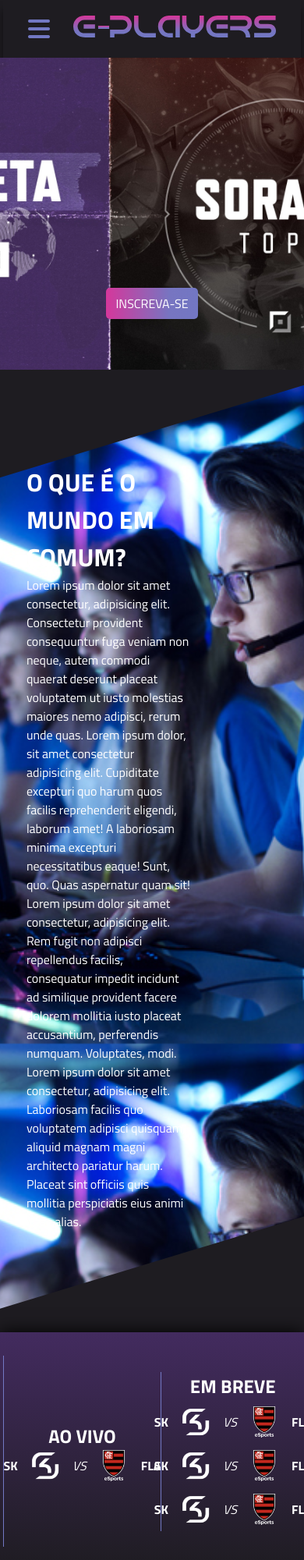
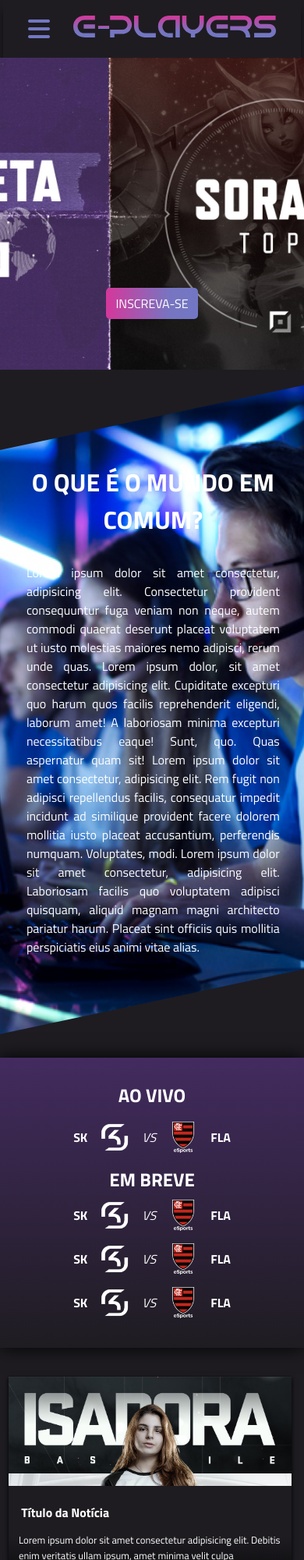
Before and after one commit to Gustavo-Dias23/E-Players, a plain HTML site: page index.html in a window 390 px wide. Shown: the top 2000 px of the page at 78% size. Drawn offline with Linux system fonts and the light colour scheme.

Commit message:
Versão mobile 468 px faltando rodapé

```diff
--- a/css/style.css
+++ b/css/style.css
@@ -409,4 +409,43 @@ fieldset label{
     .campea{
         display:none;
     }
+    .sobre .container div{
+        width:85%;
+        text-align: justify;
+    }
+    .sobre .container h1{
+        text-align: center;
+        margin-bottom: 1em;
+    }
+    #horarios .container{
+        flex-direction: column;
+    }
+    .ao_vivo, .em_breve{
+        padding: 0;
+        border: none;
+    }
+    .partida{
+        margin:1em 0;
+    }
+    .card{
+        flex-direction: column;
+    }
+    .card img{
+        width:100%;
+        object-fit:cover;
+        object-position: top;
+    }
+    .noticias{
+        width:95%;
+        padding-right: 15px;
+    }
+    .recentes{
+        padding:0.5em;
+    }
+    .content{
+        flex-direction: column;
+    }
+    footer .container{
+
+    }
 }
```
